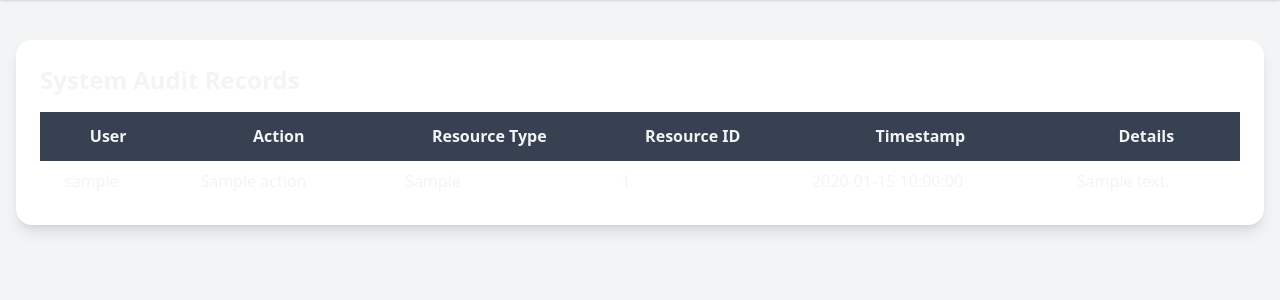
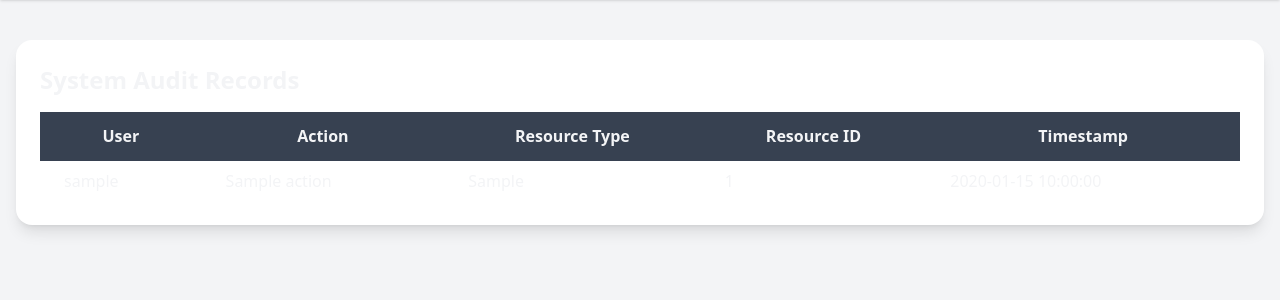
Before and after one commit to A-D-DBS-application/web-application-2025-group-20, a Flask app: template app/templates/audit.html in a window 1280 px wide. Shown: the part 72-372 px from the top of the page. Run offline with Flask 3, Linux system fonts and the light colour scheme; the template is opened without the code that fills it: most values are stand-ins (such as "Sample title", 1, 10 or a date in 2020); some libraries are stand-ins or nearby versions.

Commit message:
verwijderen detail kolom - overbodig

```diff
--- a/app/templates/audit.html
+++ b/app/templates/audit.html
@@ -29,7 +29,6 @@
                         <th class="px-6 py-3">Resource Type</th>
                         <th class="px-6 py-3">Resource ID</th>
                         <th class="px-6 py-3">Timestamp</th>
-                        <th class="px-6 py-3">Details</th>
                     </tr>
                 </thead>
                 <tbody class="divide-y divide-gray-600">
@@ -40,7 +39,6 @@
                         <td class="px-6 py-2">{{ log.resource_type }}</td>
                         <td class="px-6 py-2">{{ log.resource_id }}</td>
                         <td class="px-6 py-2">{{ log.timestamp }}</td>
-                        <td class="px-6 py-2">{{ log.details }}</td>
                     </tr>
                     {% endfor %}
                 </tbody>
```
